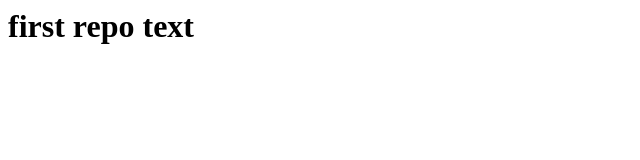
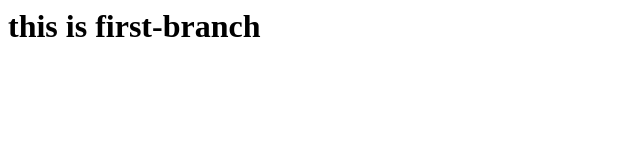
Before and after one commit to negarrd/demo-repo, a plain HTML site: page index.html in a window 1280 px wide. Shown: the whole page, without its empty margins (0-640 px from the left). Drawn offline with Linux system fonts and the light colour scheme.

Commit message:
modifty index

```diff
--- a/index.html
+++ b/index.html
@@ -1 +1 @@
-<h1>first repo text</h1>
+<h1>this is first-branch</h1>
```
